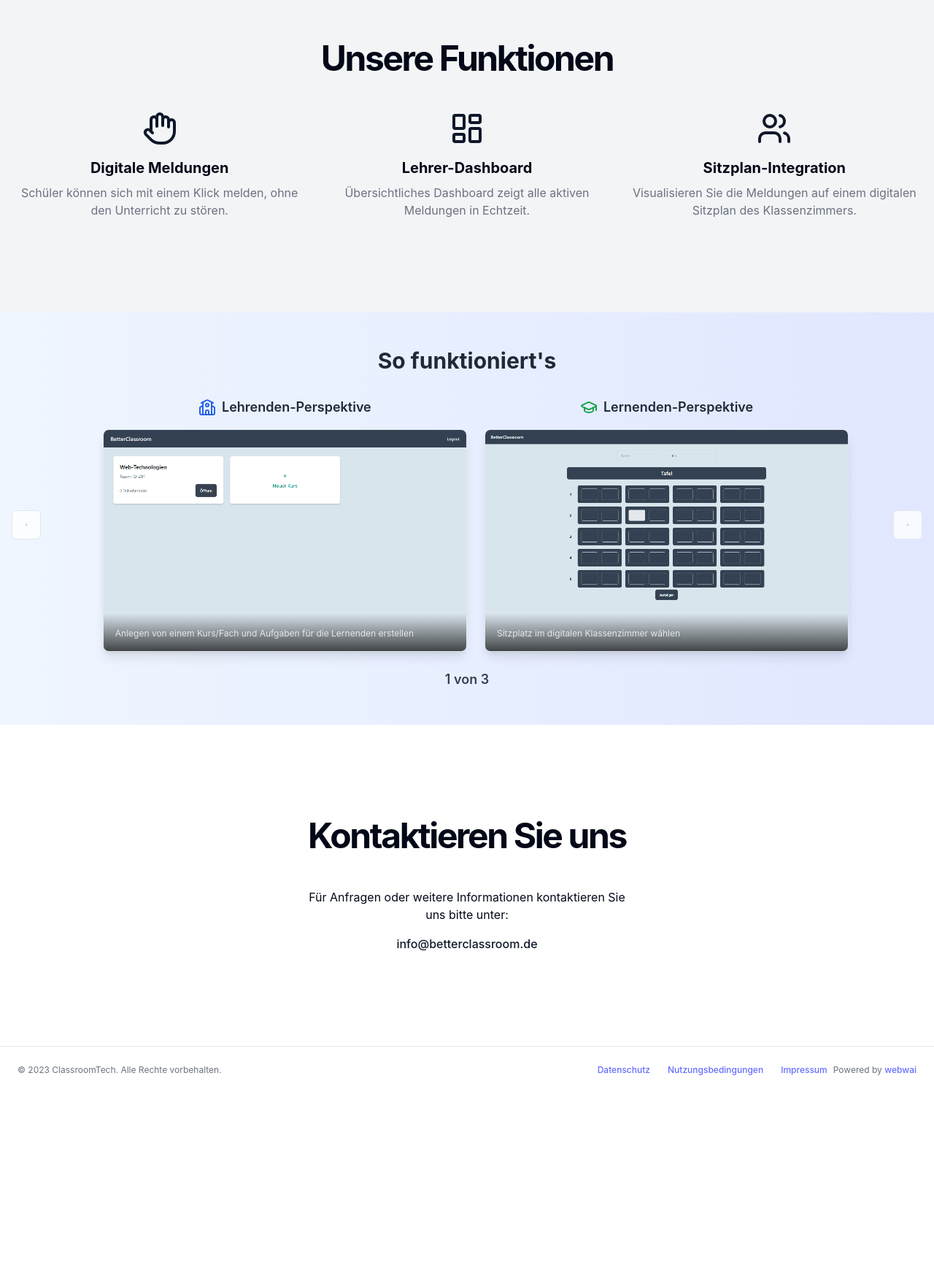
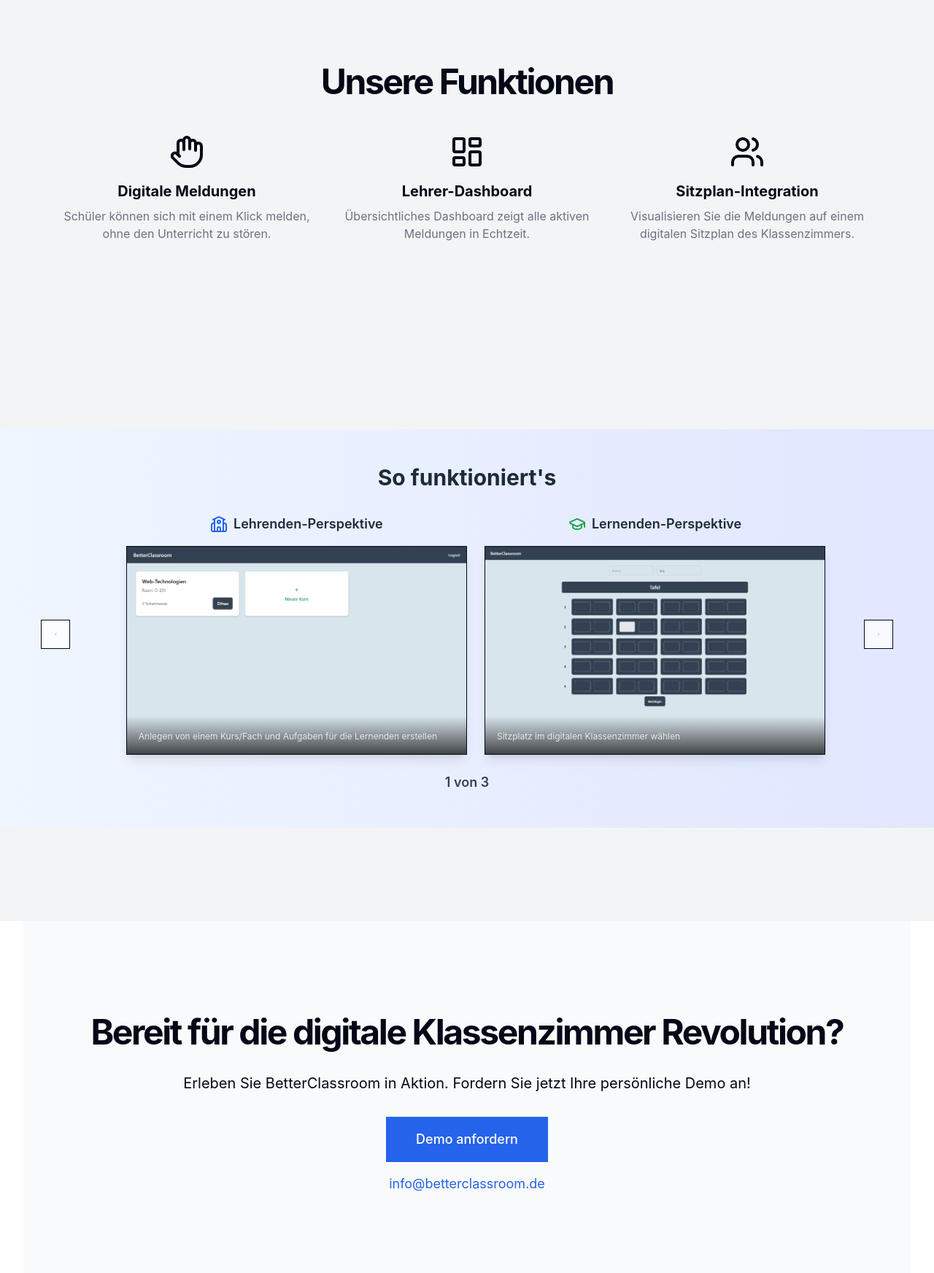
Before and after one commit to Nielshen/BetterClassroomLanding, a React (Vite) app: page / in a window 1280 px wide. Shown: the part 716-2460 px from the top of the page at 73% size. Before the commit the page ends 2214 px from the top, so only its background shows below. Built offline with nearby package versions, Linux system fonts and the light colour scheme.

Commit message:
Routing Improvements and Mail and google index

```diff
--- /dev/null
+++ b/googleb6e1e69e29bb5ff0.html
@@ -0,0 +1 @@
+google-site-verification: googleb6e1e69e29bb5ff0.html
--- a/src/App.tsx
+++ b/src/App.tsx
@@ -7,6 +7,14 @@ import Datenschutz from './components/Datenschutz'
 import AGB from './components/AGB'
 
 function App() {
+
+  const scrollToSection = (id) => {
+    const element = document.getElementById(id);
+    if (element) {
+      element.scrollIntoView({ behavior: 'smooth' });
+    }
+  };
+
   return (
     <Router basename="/">
       <div className="flex flex-col min-h-screen">
@@ -16,10 +24,19 @@ function App() {
             <span className="sr-only">ClassroomTech</span>
           </Link>
           <nav className="ml-auto flex gap-4 sm:gap-6">
-            <Link className="text-sm font-medium hover:underline underline-offset-4" to="/#features">
+            <Link
+              className="text-sm font-medium hover:underline underline-offset-4"
+              to="/"
+              onClick={() => scrollToSection('features')}
+            >
               Funktionen
             </Link>
-            <Link className="text-sm font-medium hover:underline underline-offset-4" to="/#contact">
+
+            <Link
+              className="text-sm font-medium hover:underline underline-offset-4"
+              to="/"
+              onClick={() => scrollToSection('contact')}
+            >
               Kontakt
             </Link>
           </nav>
@@ -33,7 +50,7 @@ function App() {
           </Routes>
         </main>
         <footer className="flex flex-col gap-2 sm:flex-row py-6 w-full shrink-0 items-center px-4 md:px-6 border-t">
-          <p className="text-xs text-gray-500 dark:text-gray-400">© 2023 ClassroomTech. Alle Rechte vorbehalten.</p>
+          <p className="text-xs text-gray-500 dark:text-gray-400">2024 BetterClassroom</p>
           <nav className="sm:ml-auto flex gap-4 sm:gap-6">
             <Link className="text-xs hover:underline underline-offset-4" to="/datenschutz">
               Datenschutz
@@ -55,10 +72,16 @@ function App() {
 }
 
 function HomePage() {
+  const scrollToSection = (id) => {
+    const element = document.getElementById(id);
+    if (element) {
+      element.scrollIntoView({ behavior: 'smooth' });
+    }
+  };
   return (
     <>
       <section className="w-full py-12 md:py-24 lg:py-32 xl:py-48">
-        <div className="container px-4 md:px-6">
+        <div className="container px-4 md:px-6 mx-auto max-w-7xl">
           <div className="flex flex-col items-center space-y-4 text-center">
             <div className="space-y-2">
               <h1 className="text-3xl font-bold tracking-tighter sm:text-4xl md:text-5xl lg:text-6xl/none">
@@ -69,18 +92,22 @@ function HomePage() {
               </p>
             </div>
             <div className="space-x-4">
-              <Button className="inline-flex h-9 items-center justify-center rounded-md bg-primary px-4 py-2 text-sm font-medium text-primary-foreground shadow transition-colors hover:bg-primary/90 focus-visible:outline-none focus-visible:ring-1 focus-visible:ring-ring disabled:pointer-events-none disabled:opacity-50">
-                <a href="#contact">Demo anfordern</a>
+              <Button
+                className="inline-flex h-9 items-center justify-center rounded-md bg-primary px-4 py-2 text-sm font-medium text-primary-foreground shadow transition-colors hover:bg-primary/90 focus-visible:outline-none focus-visible:ring-1 focus-visible:ring-ring disabled:pointer-events-none disabled:opacity-50"
+                onClick={() => scrollToSection('contact')}
+              >
+                Demo anfordern
                 <ChevronRight className="ml-2 h-4 w-4" />
               </Button>
             </div>
           </div>
         </div>
       </section>
-      <section id="features" className="w-full py-12 md:py-24 lg:py-32 bg-gray-100 dark:bg-gray-800">
-        <div className="container px-4 md:px-6">
+      <section id="features" className="full-width-container w-full py-12 md:py-24 lg:py-32 bg-gray-100 dark:bg-gray-800">
+      <div className="content-container">
+        <div className="container px-4 md:px-6 mx-auto max-w-7xl">
           <h2 className="text-3xl font-bold tracking-tighter sm:text-4xl md:text-5xl text-center mb-12">Unsere Funktionen</h2>
-          <div className="grid grid-cols-1 md:grid-cols-3 gap-8">
+          <div className="grid grid-cols-1 md:grid-cols-2 lg:grid-cols-3 gap-8">
             <div className="flex flex-col items-center text-center">
               <Hand className="h-12 w-12 mb-4 text-primary" />
               <h3 className="text-xl font-bold mb-2">Digitale Meldungen</h3>
@@ -98,14 +125,28 @@ function HomePage() {
             </div>
           </div>
         </div>
+        </div>
       </section>
+
+      <section id="features" className="full-width-container w-full py-12 md:py-24 lg:py-32 bg-gray-100 dark:bg-gray-800">
+
       <ImageGallery />
-      <section id="contact" className="w-full py-12 md:py-24 lg:py-32">
-        <div className="container px-4 md:px-6">
-          <h2 className="text-3xl font-bold tracking-tighter sm:text-4xl md:text-5xl text-center mb-12">Kontaktieren Sie uns</h2>
-          <div className="max-w-md mx-auto text-center">
-            <p className="mb-4">Für Anfragen oder weitere Informationen kontaktieren Sie uns bitte unter:</p>
-            <a href="mailto:info@betterclassroom.de" className="text-primary hover:underline">info@betterclassroom.de</a>
+      </section>
+
+      <section id="contact" className="w-full py-12 md:py-24 lg:py-32 bg-gray-50 dark:bg-gray-900">
+        <div className="container px-4 md:px-6 mx-auto max-w-3xl">
+          <h2 className="text-3xl font-bold tracking-tighter sm:text-4xl md:text-5xl text-center mb-8">Bereit für die digitale Klassenzimmer Revolution?</h2>
+          <p className="text-xl text-center mb-8">Erleben Sie BetterClassroom in Aktion. Fordern Sie jetzt Ihre persönliche Demo an!</p>
+          <div className="flex flex-col items-center justify-center space-y-4">
+            <a
+              href="mailto:info@betterclassroom.de"
+              className="inline-flex items-center justify-center px-8 py-3 border border-transparent text-base font-medium rounded-md text-white bg-blue-600 hover:bg-blue-700 md:py-4 md:text-lg md:px-10 transition duration-150 ease-in-out"
+            >
+              Demo anfordern
+            </a>
+            <p className="text-lg">
+              <a href="mailto:info@betterclassroom.de" className="text-blue-600 hover:underline">info@betterclassroom.de</a>
+            </p>
           </div>
         </div>
       </section>
--- a/src/components/ImageGallery.tsx
+++ b/src/components/ImageGallery.tsx
@@ -67,7 +67,7 @@ const ImageGallery = () => {
                   src={images[currentIndex].professor}
                   alt={`Lehrenden-Ansicht ${currentIndex + 1}`}
                   className="w-full h-auto object-cover"
-                  style={{ maxWidth: '100%', maxHeight: '320px' }}
+                  style={{ maxWidth: '100%', maxHeight: '300px' }}
                 />
                 <div className="absolute bottom-0 left-0 right-0 bg-gradient-to-t from-black/70 to-transparent p-4">
                   <p className="text-xs mt-1 text-gray-200">{images[currentIndex].profDescription}</p>
@@ -86,7 +86,7 @@ const ImageGallery = () => {
                   src={images[currentIndex].student}
                   alt={`Lernenden-Ansicht ${currentIndex + 1}`}
                   className="w-full h-auto object-cover"
-                  style={{ maxWidth: '100%', maxHeight: '320px' }}
+                  style={{ maxWidth: '100%', maxHeight: '300px' }}
                 />
                 <div className="absolute bottom-0 left-0 right-0 bg-gradient-to-t from-black/70 to-transparent p-4">
                   <p className="text-xs mt-1 text-gray-200">{images[currentIndex].studentDescription}</p>
--- a/src/index.css
+++ b/src/index.css
@@ -1,41 +1,65 @@
 @import 'tailwindcss/base';
 @import 'tailwindcss/components';
 @import 'tailwindcss/utilities';
+
 :root {
   font-family: Inter, system-ui, Avenir, Helvetica, Arial, sans-serif;
   line-height: 1.5;
   font-weight: 400;
-
   color-scheme: light dark;
-  color: rgba(255, 255, 255, 0.87);
-  background-color: #242424;
-
   font-synthesis: none;
   text-rendering: optimizeLegibility;
   -webkit-font-smoothing: antialiased;
   -moz-osx-font-smoothing: grayscale;
 }
 
-a {
-  font-weight: 500;
-  color: #646cff;
-  text-decoration: inherit;
-}
-a:hover {
-  color: #535bf2;
-}
-
 body {
   margin: 0;
-  display: flex;
-  place-items: center;
   min-width: 320px;
   min-height: 100vh;
 }
 
+#root {
+  max-width: 1280px;
+  margin: 0 auto;
+  padding: 1rem;
+  display: flex;
+  flex-direction: column;
+  min-height: 100vh;
+}
+
+.container {
+  width: 100%;
+  max-width: 1200px;
+  margin: 0 auto;
+  padding: 0 1rem;
+}
+
+.full-width-container {
+  width: 100vw;
+  margin-left: 50%;
+  transform: translateX(-50%);
+}
+
+.content-container {
+  max-width: 1200px;
+  margin: 0 auto;
+  padding: 0 1rem;
+}
+
 h1 {
-  font-size: 3.2em;
+  font-size: 2.5em;
   line-height: 1.1;
+}
+
+@media (min-width: 640px) {
+  h1 {
+    font-size: 3.2em;
+  }
+
+  #root {
+    padding: 2rem;
+  }
 }
 
 button {
@@ -45,18 +69,20 @@ button {
   font-size: 1em;
   font-weight: 500;
   font-family: inherit;
-  background-color: #1a1a1a;
   cursor: pointer;
   transition: border-color 0.25s;
 }
+
 button:hover {
   border-color: #646cff;
 }
+
 button:focus,
 button:focus-visible {
   outline: 4px auto -webkit-focus-ring-color;
 }
 
+/* Light mode styles */
 @media (prefers-color-scheme: light) {
   :root {
     color: #213547;
@@ -70,59 +96,45 @@ button:focus-visible {
   }
 }
 
+/* Dark mode styles */
+@media (prefers-color-scheme: dark) {
+  :root {
+    color: rgba(255, 255, 255, 0.87);
+    background-color: #242424;
+  }
+  a {
+    color: #646cff;
+  }
+  a:hover {
+    color: #535bf2;
+  }
+  button {
+    background-color: #1a1a1a;
+  }
+}
+
+/* Responsive adjustments */
+@media (max-width: 768px) {
+  .container {
+    padding: 0 0.5rem;
+  }
+
+  h1 {
+    font-size: 2em;
+  }
+}
+
+/* Keep the existing Tailwind theme variables */
 @layer base {
   :root {
     --background: 0 0% 100%;
     --foreground: 222.2 84% 4.9%;
-    --card: 0 0% 100%;
-    --card-foreground: 222.2 84% 4.9%;
-    --popover: 0 0% 100%;
-    --popover-foreground: 222.2 84% 4.9%;
-    --primary: 222.2 47.4% 11.2%;
-    --primary-foreground: 210 40% 98%;
-    --secondary: 210 40% 96.1%;
-    --secondary-foreground: 222.2 47.4% 11.2%;
-    --muted: 210 40% 96.1%;
-    --muted-foreground: 215.4 16.3% 46.9%;
-    --accent: 210 40% 96.1%;
-    --accent-foreground: 222.2 47.4% 11.2%;
-    --destructive: 0 84.2% 60.2%;
-    --destructive-foreground: 210 40% 98%;
-    --border: 214.3 31.8% 91.4%;
-    --input: 214.3 31.8% 91.4%;
-    --ring: 222.2 84% 4.9%;
-    --chart-1: 12 76% 61%;
-    --chart-2: 173 58% 39%;
-    --chart-3: 197 37% 24%;
-    --chart-4: 43 74% 66%;
-    --chart-5: 27 87% 67%;
-    --radius: 0.5rem;
+    /* ... (rest of the variables remain unchanged) ... */
   }
   .dark {
     --background: 222.2 84% 4.9%;
     --foreground: 210 40% 98%;
-    --card: 222.2 84% 4.9%;
-    --card-foreground: 210 40% 98%;
-    --popover: 222.2 84% 4.9%;
-    --popover-foreground: 210 40% 98%;
-    --primary: 210 40% 98%;
-    --primary-foreground: 222.2 47.4% 11.2%;
-    --secondary: 217.2 32.6% 17.5%;
-    --secondary-foreground: 210 40% 98%;
-    --muted: 217.2 32.6% 17.5%;
-    --muted-foreground: 215 20.2% 65.1%;
-    --accent: 217.2 32.6% 17.5%;
-    --accent-foreground: 210 40% 98%;
-    --destructive: 0 62.8% 30.6%;
-    --destructive-foreground: 210 40% 98%;
-    --border: 217.2 32.6% 17.5%;
-    --input: 217.2 32.6% 17.5%;
-    --ring: 212.7 26.8% 83.9%;
-    --chart-1: 220 70% 50%;
-    --chart-2: 160 60% 45%;
-    --chart-3: 30 80% 55%;
-    --chart-4: 280 65% 60%;
-    --chart-5: 340 75% 55%;
+    /* ... (rest of the dark mode variables remain unchanged) ... */
   }
 }
 
```
